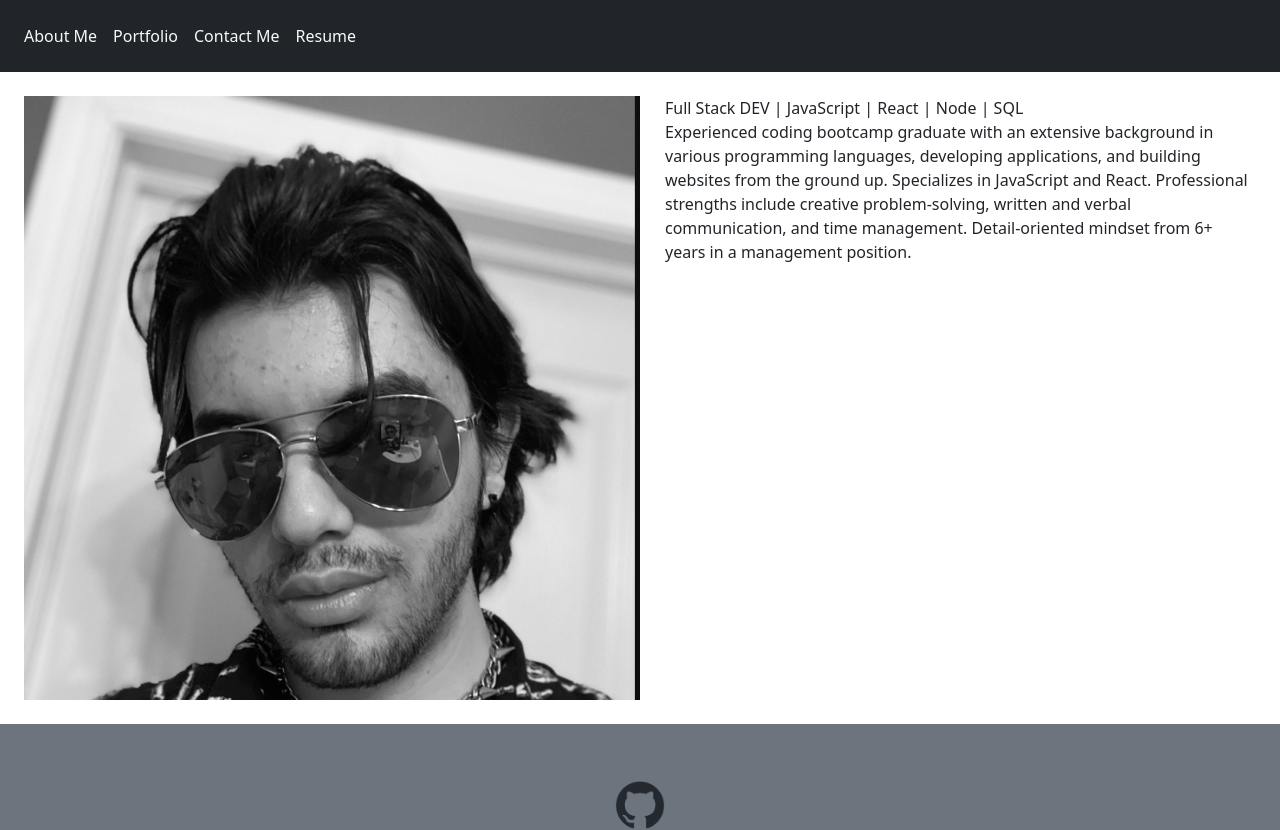
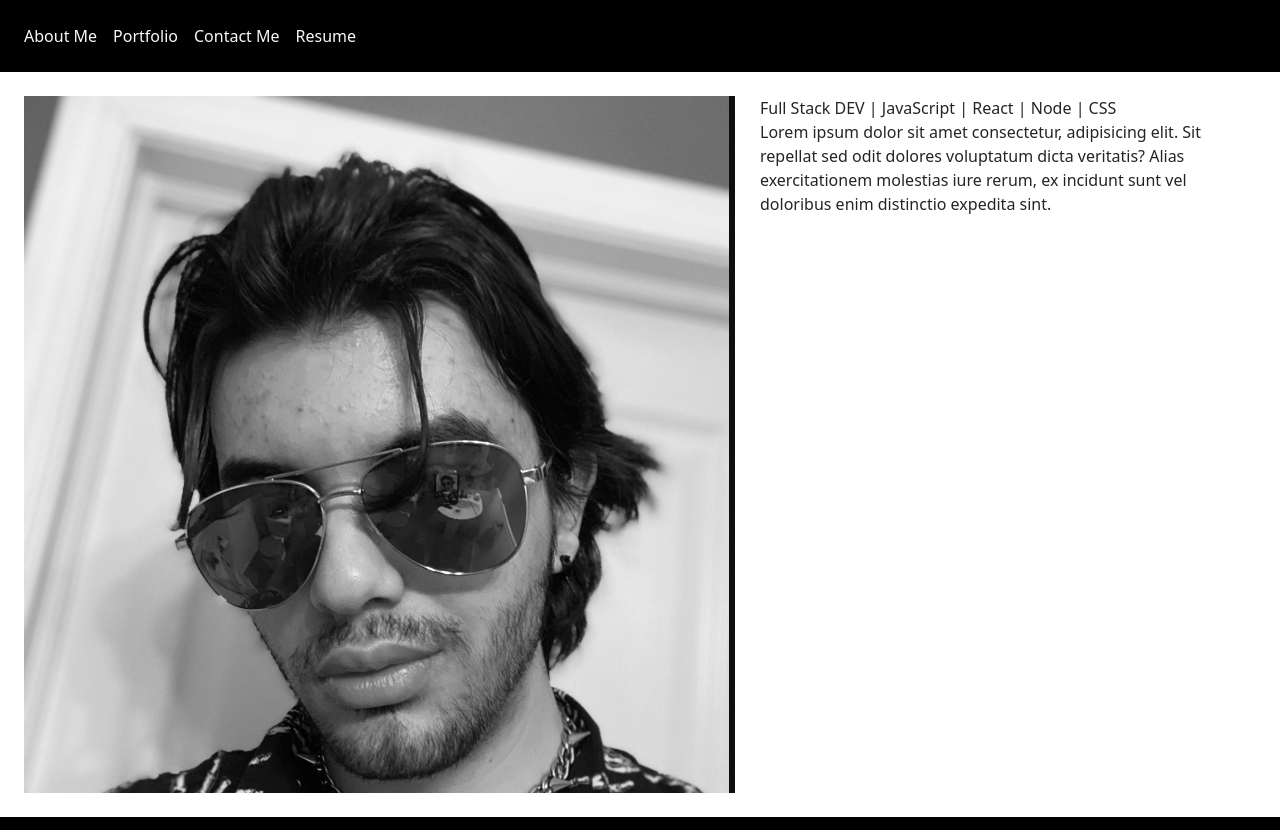
Before and after one commit to Tarsum67/react-portfolio-20, a React (Vite) app: page / in a window 1280 px wide. Shown: the top 830 px of the page. Built offline with nearby package versions, Linux system fonts and the light colour scheme.

Commit message:
updated links

```diff
--- a/src/App.css
+++ b/src/App.css
@@ -3,4 +3,5 @@
   margin: 0 auto;
   padding: 2rem;
   text-align: center;
+  background-color: midnightblue;
 }
--- a/src/App.jsx
+++ b/src/App.jsx
@@ -4,7 +4,6 @@ import Nav from './components/Nav';
 import Footer from './components/UI/Footer';
 
 function App() {
-  // The Outlet component will conditionally swap between the different pages according to the URL
   return (
     <>
       <Nav />
--- a/src/components/UI/Footer.jsx
+++ b/src/components/UI/Footer.jsx
@@ -4,8 +4,8 @@ import github from '../../assets/github-mark.png'
 export default function Footer() {
   // The Navbar UI component will render each of the Link elements in the links prop
   return (
-    <footer className="bg-secondary p-5 d-flex justify-content-center footer-section">
-      <a className="p-2" href="https://github.com/Tarsum67" target="_blank"><img className="footer-img " src={github} alt="" /></a>
+    <footer className="bg-black  p-5 d-flex justify-content-center footer-section">
+      <a className="p-2" href="https://github.com/Tarsum67" target="_blank"><img className="footer-img  " src={github} alt="" /></a>
 
     </footer>
   );
--- a/src/components/UI/Navbar.jsx
+++ b/src/components/UI/Navbar.jsx
@@ -4,7 +4,7 @@ export default function Nav({ links }) {
   const [dropdown, setDropdown] = useState(false);
 
   return (
-    <nav className="navbar navbar-expand-lg navbar-dark bg-dark">
+    <nav className="navbar navbar-expand-lg navbar-dark bg-black">
        {/* <button onClick={()=>setDropdown(!dropdown)} className="navbar-toggler me-3" type="button" data-toggle="collapse" data-target="#navbarSupportedContent" aria-controls="navbarSupportedContent" aria-expanded="false" aria-label="Toggle navigation">
         <span className="navbar-toggler-icon"></span>
       </button> */}
--- a/src/index.css
+++ b/src/index.css
@@ -1,40 +1,6 @@
-:root {
-  font-family: Inter, system-ui, Avenir, Helvetica, Arial, sans-serif;
-  line-height: 1.5;
-  font-weight: 400;
 
-  color-scheme: light dark;
-  color: rgba(255, 255, 255, 0.87);
-  background-color: #242424;
 
-  font-synthesis: none;
-  text-rendering: optimizeLegibility;
-  -webkit-font-smoothing: antialiased;
-  -moz-osx-font-smoothing: grayscale;
-  -webkit-text-size-adjust: 100%;
-}
 
-body {
-  margin: 0;
-  min-width: 320px;
-  min-height: 100vh;
-}
-
-h1 {
-  font-size: 3.2em;
-  line-height: 1.1;
-}
-
-.profile-footer {
-  text-align: center;
-  position: fixed;
-  inset: auto 0 0 0;
-  padding: 1em;
-}
-
-.abt-me-port {
-  max-width: 50%;
-}
 
 .project-card {
   max-width: 500px;
@@ -47,9 +13,9 @@ h1 {
   position: relative;
 }
 
-/* .project-img:hover {
+.project-img:hover {
   opacity: .7;
-} */
+}
 
 .logo-sm {
   width: 50px;
@@ -82,9 +48,7 @@ h1 {
   right: 0;
 }
 
-.rel {
-  position: relative;
-}
+
 
 .rel:hover .portfolio-link {
   display: flex;
@@ -108,7 +72,7 @@ h1 {
 
 .about-me-p {
   padding-left: 25px;
-}
+} */
 
 @media screen and (max-width: 800px) {
   .abt-me-port {
--- a/src/main.jsx
+++ b/src/main.jsx
@@ -1,11 +1,7 @@
 import ReactDOM from 'react-dom/client';
-// Bringing in the required imports from 'react-router-dom' to set up application routing behavior
 import { createBrowserRouter, RouterProvider } from 'react-router-dom';
-
 import 'bootstrap/dist/css/bootstrap.min.css';
 import './index.css';
-
-// Bringing in the pages the router will use to conditionally show the appropriate views
 import App from './App';
 import ErrorPage from './pages/ErrorPage';
 import AboutMePage from './pages/AboutMePage';
@@ -13,7 +9,7 @@ import ContactMePage from './pages/ContactMePage';
 import PortfolioPage from './pages/PortfolioPage';
 import Resumepage from './pages/ResumePage';
 
-// Define the accessible routes, and which components respond to which URL
+
 const router = createBrowserRouter([
   {
     path: '/',
--- a/src/pages/AboutMePage.jsx
+++ b/src/pages/AboutMePage.jsx
@@ -12,13 +12,10 @@ export default function AboutMePage() {
       {/* Paragraph containing information about me */}
       <p className="about-me-p">
         {/* Professional details */}
-        Full Stack DEV | JavaScript | React | Node | SQL <br />
+        Full Stack DEV | JavaScript | React | Node | CSS<br />
+Lorem ipsum dolor sit amet consectetur, adipisicing elit. Sit repellat sed odit dolores voluptatum dicta veritatis? Alias exercitationem molestias iure rerum, ex incidunt sunt vel doloribus enim distinctio expedita sint.
+        {/* Brief description */}
 
-        {/* Brief description */}
-        Experienced coding bootcamp graduate with an extensive background in various programming languages,
-        developing applications, and building websites from the ground up. Specializes in JavaScript and React.
-        Professional strengths include creative problem-solving, written and verbal communication, and time management.
-        Detail-oriented mindset from 6+ years in a management position.
       </p>
     </div>
   );
--- a/src/pages/ErrorPage.jsx
+++ b/src/pages/ErrorPage.jsx
@@ -14,11 +14,7 @@ export default function ErrorPage() {
     <div id="error-page">
       {/* Heading indicating an error */}
       <h1>Oops!</h1>
-
-      {/* Error message */}
-      <p>Sorry, an unexpected error has occurred.</p>
-
-      {/* Displaying the error status text or message, using italics */}
+      <p> error has occurred.</p>
       <p>
         <i>{error.statusText || error.message}</i>
       </p>
--- a/src/pages/ResumePage.jsx
+++ b/src/pages/ResumePage.jsx
@@ -5,12 +5,11 @@ import resume from '../assets/resume.pdf';
 export default function ResumePage() {
   return (
     <>
-      {/* Container with padding */}
+
       <div className='container p-5'>
-        {/* Heading for the Resume section */}
-        <h2>Resume</h2>
 
-        {/* Description about downloading the resume */}
+        <h2>Resume(not updated)</h2>
+
         <p>Click the link below to download my Resume!</p>
 
         {/* Link to download the resume PDF */}
```
